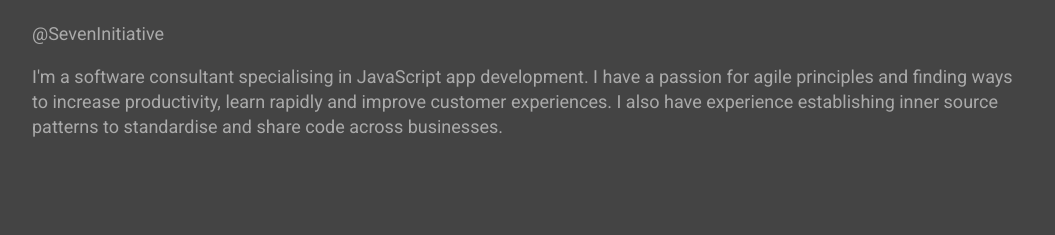
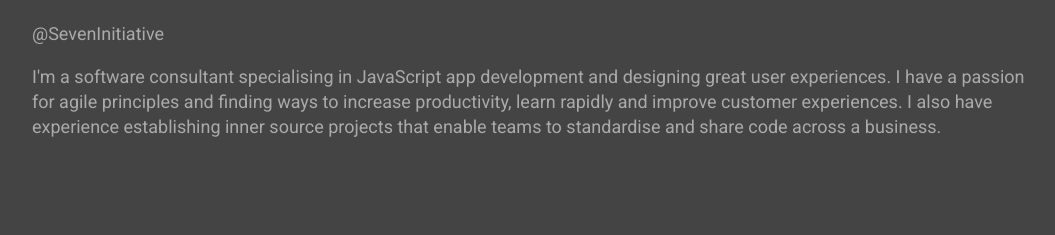
Before and after one commit to EdwardMowle/SevenInitiative.github.io, a plain HTML site: page index.html in a window 1280 px wide. Shown: the part 222-457 px from the top of the page, without its empty margins (108-1163 px from the left). Drawn offline with Linux system fonts and the light colour scheme.

Commit message:
Some improvements to description.

```diff
--- a/index.html
+++ b/index.html
@@ -24,7 +24,7 @@
             </div>
             <h1>Edward Mowle</h1>
             <p>@SevenInitiative</p>
-            <p>I'm a software consultant specialising in JavaScript app development. I have a passion for agile principles and finding ways to increase productivity, learn rapidly and improve customer experiences. I also have experience establishing inner source patterns to standardise and share code across businesses.</p>
+            <p>I'm a software consultant specialising in JavaScript app development and designing great user experiences. I have a passion for agile principles and finding ways to increase productivity, learn rapidly and improve customer experiences. I also have experience establishing inner source projects that enable teams to standardise and share code across a business.</p>
         </header>
 
         <section>
```
